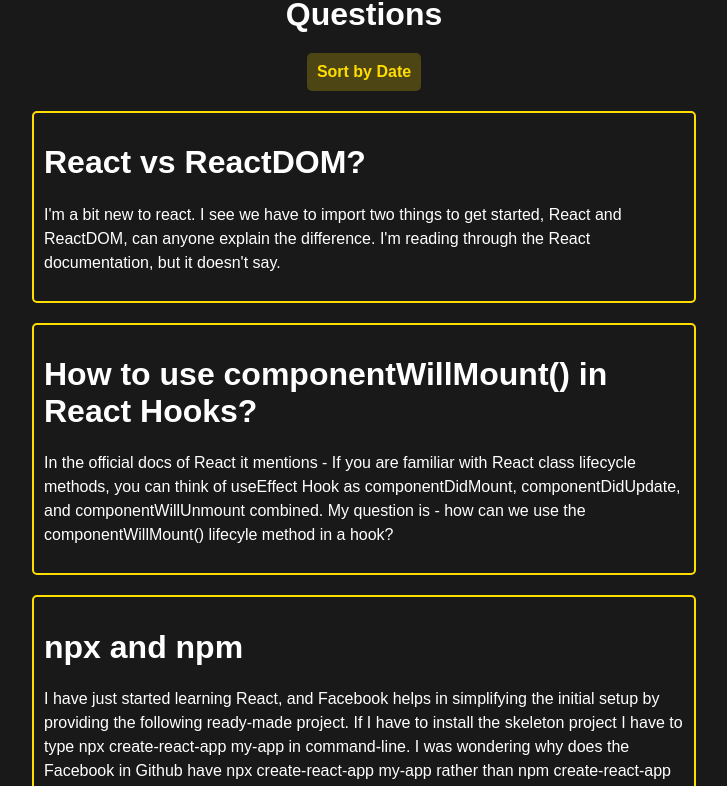
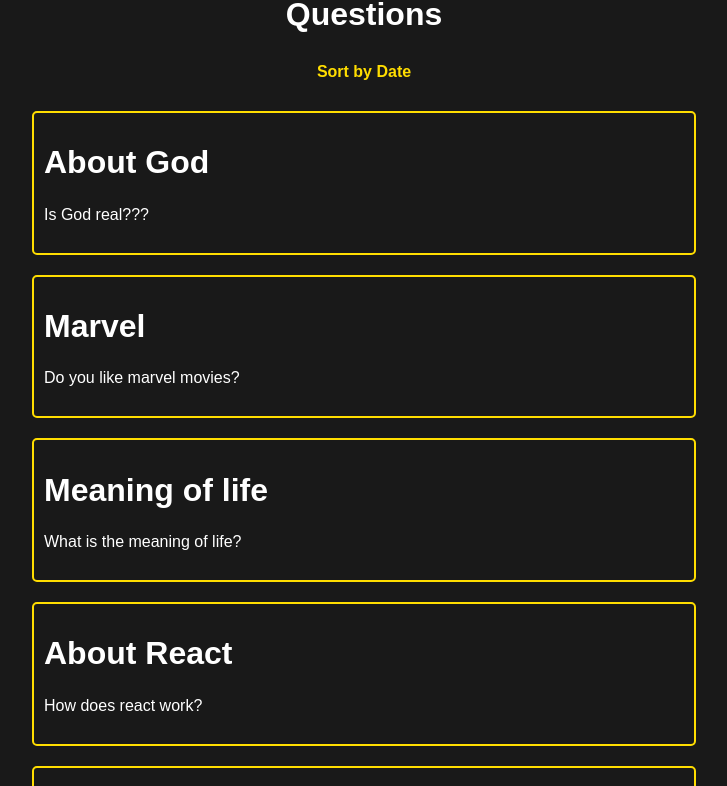
Before and after one commit to JustinasJadeska/Baigiamasis-darbas, a React (Create React App) app in the folder Baigiamasis darbas/: page /questions/allQuestions in a window 1280 px wide. Shown: the part 195-981 px from the top of the page, without its empty margins (276-1003 px from the left). Built offline with nearby package versions, Linux system fonts and the light colour scheme; data requests are answered from the project's data file.

Commit message:
Removed and add some code lines

```diff
--- a/Baigiamasis darbas/src/components/UI/sortQuestions/SortQuestions.jsx
+++ b/Baigiamasis darbas/src/components/UI/sortQuestions/SortQuestions.jsx
@@ -30,7 +30,7 @@
 const SortQuestions = ({onSort}) => {
 
     const [questions, setQuestions] = useState([]);
-    const [sortOrder, setSortOrder] = useState("asc");
+    const [sortOrder, setSortOrder] = useState("desc");
 
     useEffect(() => {
         fetch("http://localhost:8080/questions")
--- a/Baigiamasis darbas/src/components/pages/addQuestion/AddQuestion.jsx
+++ b/Baigiamasis darbas/src/components/pages/addQuestion/AddQuestion.jsx
@@ -104,7 +104,7 @@
                 ...values,
                 likes: 0,
                 modified: false,
-                modifiedDate: new Date().toISOString()
+                modifiedDate: new Date().toLocaleString()
             }
             setQuestions({
                 type: QuestionsActionTypes.add,
--- a/Baigiamasis darbas/src/components/pages/editAnswer/EditAnswer.jsx
+++ b/Baigiamasis darbas/src/components/pages/editAnswer/EditAnswer.jsx
@@ -79,9 +79,6 @@
         fetch(`http://localhost:8080/answers/${id}`)
         .then(res => res.json())
         .then(data => {
-            if(!data.answer || !data.id){
-                navigate('/')
-            }
             setFormValues({
                 answer: data.answer,
                 questionId: data.questionId,
--- a/Baigiamasis darbas/src/components/pages/editQuestion/EditQuestion.jsx
+++ b/Baigiamasis darbas/src/components/pages/editQuestion/EditQuestion.jsx
@@ -80,9 +80,6 @@
         fetch(`http://localhost:8080/questions/${id}`)
         .then(res => res.json())
         .then( data => {
-            if(!data.topic){
-                navigate('/')
-            }
             setFormValues({
                 ...data
             })
--- a/Baigiamasis darbas/src/components/pages/question/Question.jsx
+++ b/Baigiamasis darbas/src/components/pages/question/Question.jsx
@@ -144,14 +144,11 @@
         fetch(`http://localhost:8080/questions/${id}`)
         .then(res => res.json())
         .then(data => {
-            if (!data.topic) {
-                navigate('/');
-              }
-              setQuestion(data);
-              if (data.modified) {
+            setQuestion(data);
+            if (data.modified) {
                 const formattedDate = new Date(data.modified).toLocaleString();
                 setModifiedDate(formattedDate);
-              }
+            }
         })
         fetch(`http://localhost:8080/questions/${id}/answers`)
         .then(res => res.json())
--- a/Baigiamasis darbas/src/data.json
+++ b/Baigiamasis darbas/src/data.json
@@ -131,6 +131,16 @@
       "likes": 2,
       "modified": false,
       "modifiedDate": "2023-12-11T07:00:32.903Z"
+    },
+    {
+      "id": "4c4f9ca0-6acf-4ec6-970c-b71b4de74b8b",
+      "userid": 1,
+      "topic": "About God",
+      "question": "Is God real???",
+      "asked": "2023-12-12",
+      "likes": 0,
+      "modified": true,
+      "modifiedDate": "12/12/2023, 9:03:56 AM"
     }
   ],
   "answers": [
@@ -175,13 +185,22 @@
       "id": 4
     },
     {
-      "answer": "Good question and good answer",
+      "answer": "I don't have an answer; perhaps God does.",
       "questionId": "98139443-99f9-4f96-b5b9-210549c7bdec",
       "userId": 1,
       "likes": 1,
       "modified": true,
-      "modifiedDate": "2023-12-11T06:45:16.217Z",
+      "modifiedDate": "12/12/2023, 8:55:02 AM",
       "id": "19d0779b-54ce-4135-9a2f-1c89bbb906c0"
+    },
+    {
+      "answer": "Yes or maybe no...Who knows...",
+      "questionId": "4c4f9ca0-6acf-4ec6-970c-b71b4de74b8b",
+      "userId": 1,
+      "likes": 0,
+      "modified": true,
+      "modifiedDate": "12/12/2023, 9:03:27 AM",
+      "id": "86c0e688-75bf-45a5-8b77-64bbf137ae7b"
     }
   ]
 }
```
